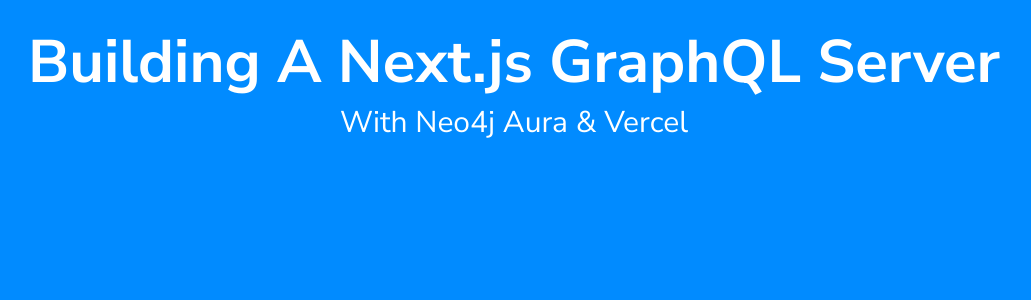
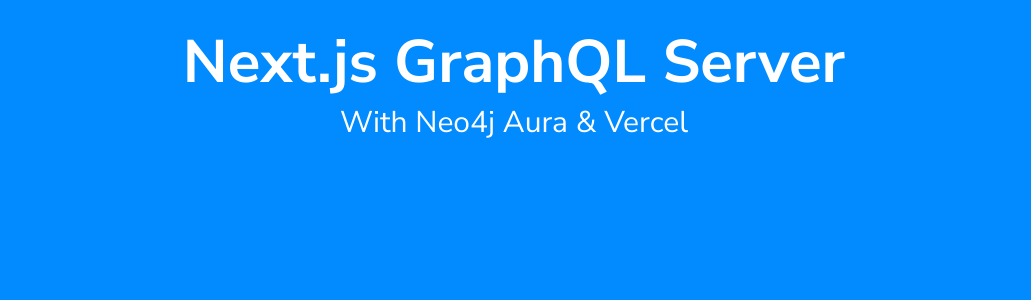
Before and after one commit to johnymontana/stream-banner, a Next.js app: page / in a window 1280 px wide. Shown: the top 300 px of the page, without its empty margins (126-1157 px from the left). Built offline with nearby package versions, Linux system fonts and the light colour scheme.

Commit message:
Update index.js

```diff
--- a/pages/index.js
+++ b/pages/index.js
@@ -27,7 +27,7 @@
          </GridItem> */}
         <GridItem mt={8} colSpan={5} rowSpan={2}>
           <Center>
-            <Heading color="white" size="3xl" mb={2}>Building A Next.js GraphQL Server</Heading>
+            <Heading color="white" size="3xl" mb={2}>Next.js GraphQL Server</Heading>
           </Center>
           <Center>
             <Text color="white" fontSize="3xl">
```
